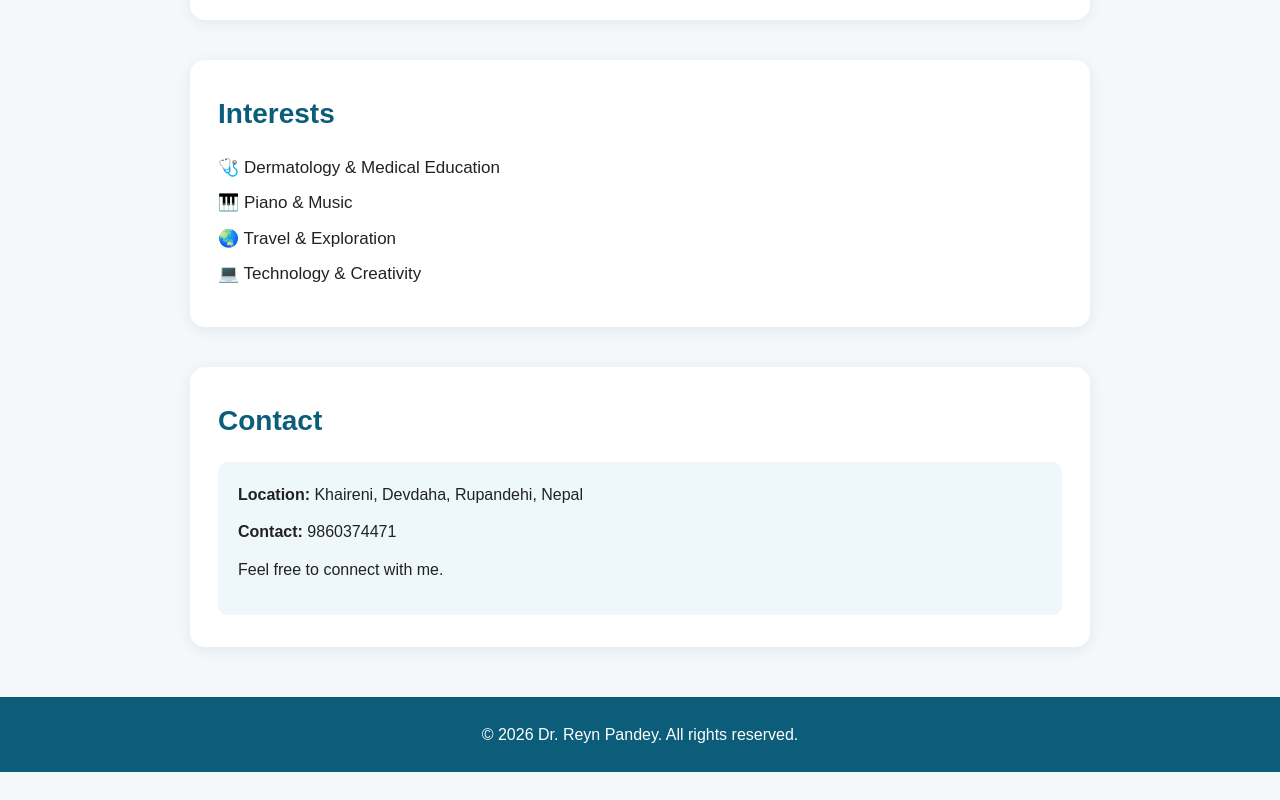
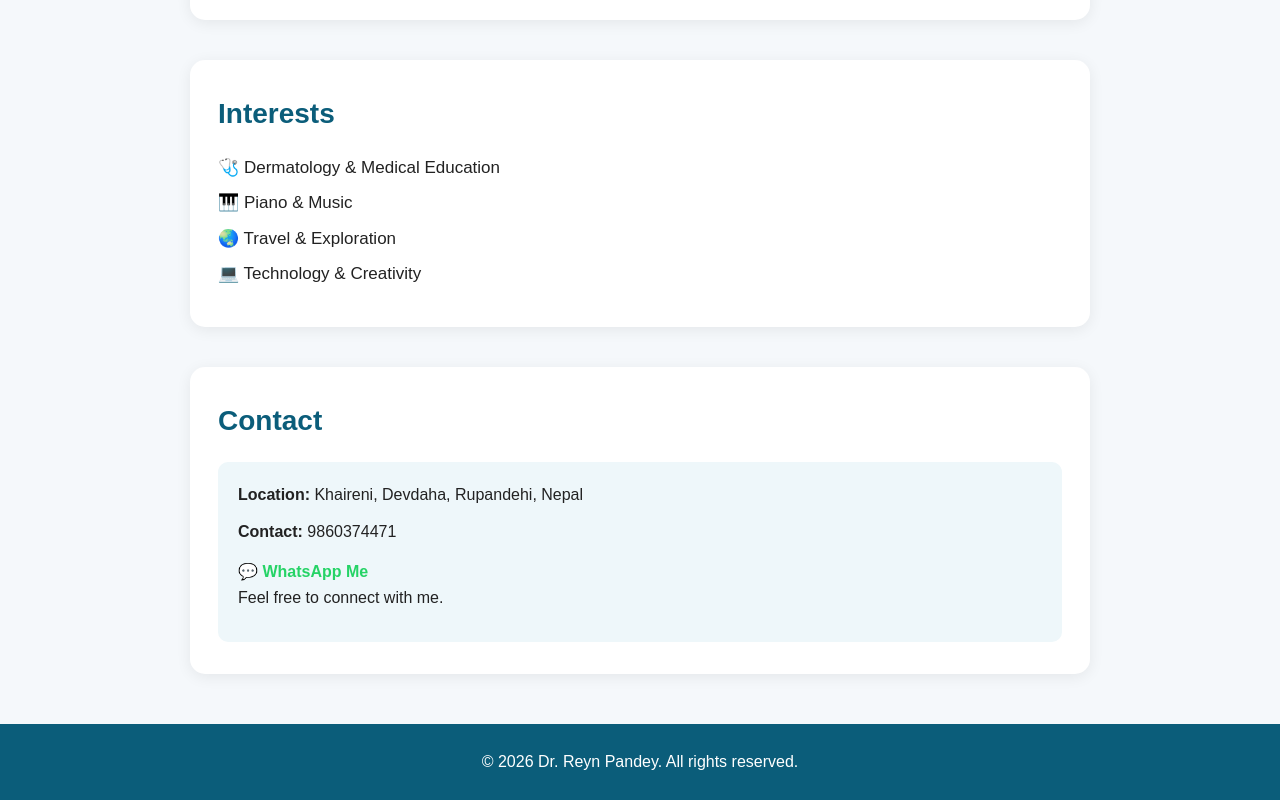
Before and after one commit to reynpandey/drreynpandey.github.io, a plain HTML site: page index.html in a window 1280 px wide. Shown: the part 1564-2364 px from the top of the page. Before the commit the page ends 2336 px from the top, so only its background shows below. Drawn offline with Linux system fonts and the light colour scheme.

Commit message:
Update index.html

```diff
--- a/index.html
+++ b/index.html
@@ -148,6 +148,18 @@
       background: #eef7fa;
       padding: 20px;
       border-radius: 10px;
+    }
+
+    .whatsapp-link {
+      display: inline-block;
+      margin-top: 2px;
+      color: #25D366;
+      text-decoration: none;
+      font-weight: bold;
+    }
+
+    .whatsapp-link:hover {
+      text-decoration: underline;
     }
 
     /* FOOTER */
@@ -350,6 +362,13 @@
         9860374471
       </p>
 
+      <a
+        href="https://wa.me/9779860374471"
+        target="_blank"
+        class="whatsapp-link">
+        💬 WhatsApp Me
+      </a>
+
       <p>
         Feel free to connect with me.
       </p>
```
